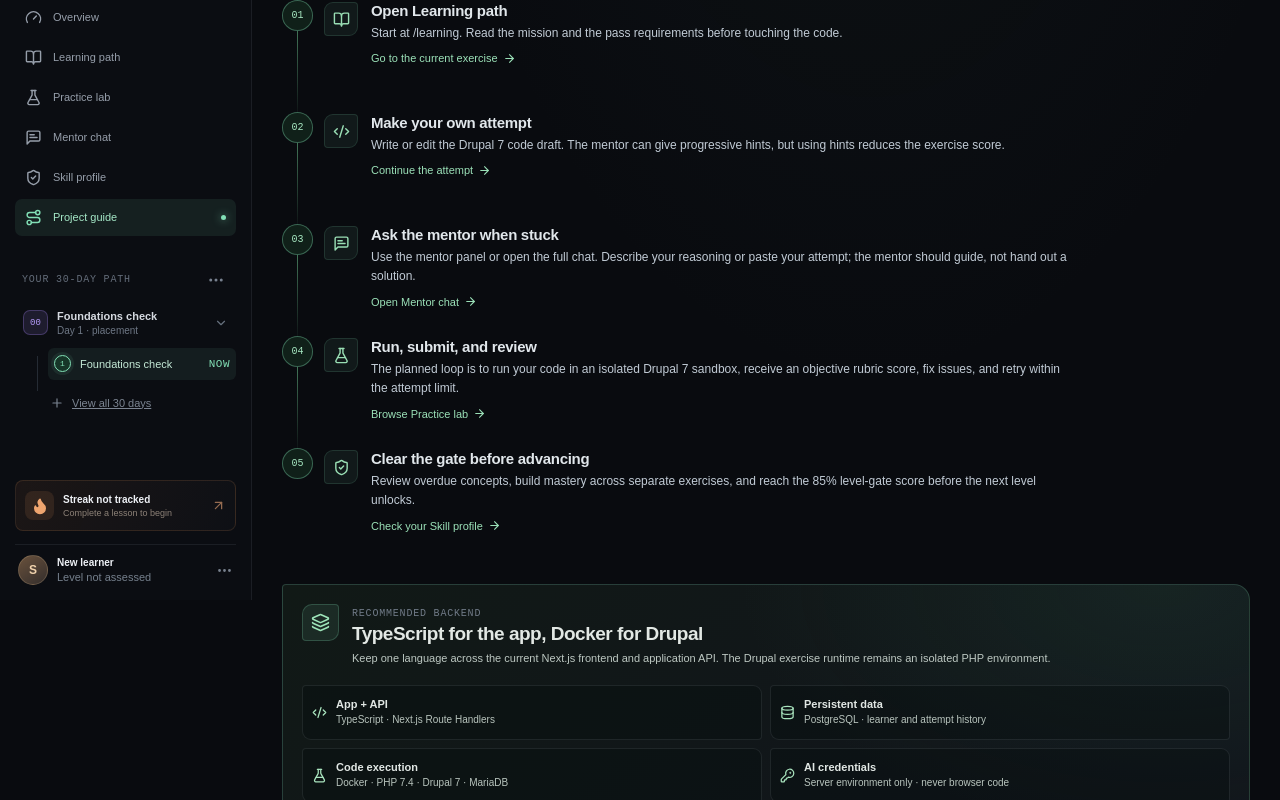
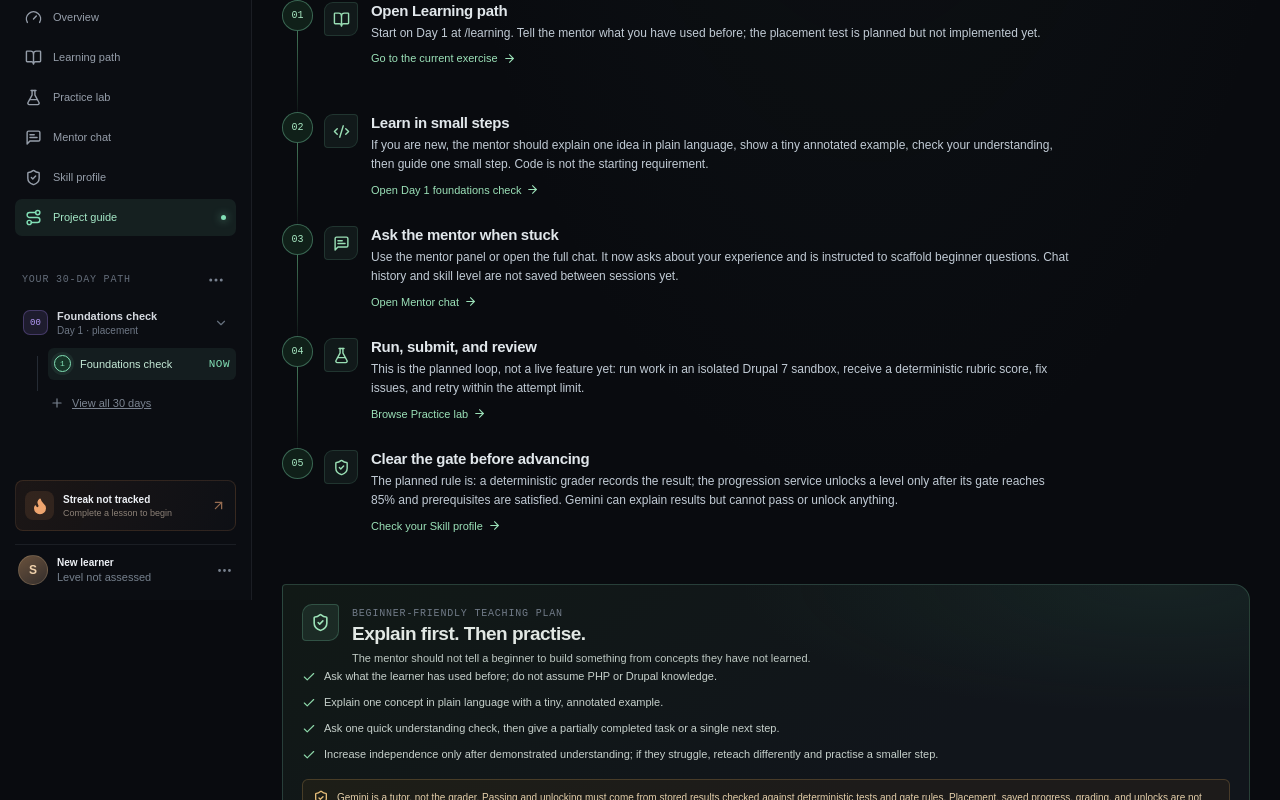
Before and after one commit to SoufianeOtmane/Drupal_learning_plateform, a Next.js app: page /guide in a window 1280 px wide. Shown: the part 200-1000 px from the top of the page. Built offline with nearby package versions, Linux system fonts and the light colour scheme.

Commit message:
feat: scaffold beginner mentor and explain progression

```diff
--- a/app/api/chat/route.ts
+++ b/app/api/chat/route.ts
@@ -8,10 +8,13 @@ const MAX_TOTAL_LENGTH = 30_000;
 
 const SYSTEM_INSTRUCTION = `You are Drupal Mentor, a strict and precise tutor for Drupal 7.
 Teach Drupal 7 only; never present Drupal 8+ APIs as Drupal 7 solutions.
-Coach the learner through short steps and ask them to attempt the work.
-Do not provide a complete exercise solution before an honest attempt. Refuse requests to skip required lessons or level gates.
+You do not know the learner's background or saved progress unless it is explicitly included in the conversation or exercise context. Ask about experience only when it is unknown; accept the learner's stated level and never repeat a placement question they have already answered.
+When a learner asks for an explanation, answer that request before asking them anything. For a beginner, do not demand code. Teach one small idea in plain language, use a familiar analogy if useful, give a tiny annotated example, then offer one optional check-for-understanding question. If they are confused, explain differently and reduce the step size.
+For a learner who has the prerequisite knowledge, move to a small independent attempt and give progressive hints. Do not provide a complete exercise solution before an honest attempt.
+Never claim an answer passed, a skill was mastered, or a level was unlocked; only the deterministic grader can establish those outcomes. The learner's progress is not saved by chat.
+Refuse requests to skip required lessons or level gates.
 Call out security flaws, especially XSS, SQL injection, and missing access checks. Give a concrete next step.
-Be direct and constructive, not flattering. For exercises, give hints progressively rather than revealing the full answer.`;
+Be direct and constructive, not flattering. Give one actionable step and one question at a time.`;
 
 type ChatMessage = {
   role: "user" | "assistant";
--- a/components/project-guide.tsx
+++ b/components/project-guide.tsx
@@ -22,23 +22,23 @@ const learningSteps = [
   {
     number: "01",
     title: "Open Learning path",
-    text: "Start at /learning. Read the mission and the pass requirements before touching the code.",
+    text: "Start on Day 1 at /learning. Tell the mentor what you have used before; the placement test is planned but not implemented yet.",
     href: "/learning",
     link: "Go to the current exercise",
     icon: BookOpen,
   },
   {
     number: "02",
-    title: "Make your own attempt",
-    text: "Write or edit the Drupal 7 code draft. The mentor can give progressive hints, but using hints reduces the exercise score.",
+    title: "Learn in small steps",
+    text: "If you are new, the mentor should explain one idea in plain language, show a tiny annotated example, check your understanding, then guide one small step. Code is not the starting requirement.",
     href: "/learning",
-    link: "Continue the attempt",
+    link: "Open Day 1 foundations check",
     icon: Code2,
   },
   {
     number: "03",
     title: "Ask the mentor when stuck",
-    text: "Use the mentor panel or open the full chat. Describe your reasoning or paste your attempt; the mentor should guide, not hand out a solution.",
+    text: "Use the mentor panel or open the full chat. It now asks about your experience and is instructed to scaffold beginner questions. Chat history and skill level are not saved between sessions yet.",
     href: "/mentor",
     link: "Open Mentor chat",
     icon: MessageSquareText,
@@ -46,7 +46,7 @@ const learningSteps = [
   {
     number: "04",
     title: "Run, submit, and review",
-    text: "The planned loop is to run your code in an isolated Drupal 7 sandbox, receive an objective rubric score, fix issues, and retry within the attempt limit.",
+    text: "This is the planned loop, not a live feature yet: run work in an isolated Drupal 7 sandbox, receive a deterministic rubric score, fix issues, and retry within the attempt limit.",
     href: "/practice",
     link: "Browse Practice lab",
     icon: FlaskConical,
@@ -54,7 +54,7 @@ const learningSteps = [
   {
     number: "05",
     title: "Clear the gate before advancing",
-    text: "Review overdue concepts, build mastery across separate exercises, and reach the 85% level-gate score before the next level unlocks.",
+    text: "The planned rule is: a deterministic grader records the result; the progression service unlocks a level only after its gate reaches 85% and prerequisites are satisfied. Gemini can explain results but cannot pass or unlock anything.",
     href: "/skills",
     link: "Check your Skill profile",
     icon: ShieldCheck,
@@ -66,6 +66,7 @@ const backendTasks = [
   "Learner data: PostgreSQL tables for profile, skills, lessons, progress, attempts, chat history, and review cards.",
   "Curriculum: versioned lesson and exercise definitions, prerequisites, strict rubrics, and level-gate rules.",
   "Grader: run functional checks, coding standards, and security checks; calculate scores deterministically.",
+  "Progression service: persist grader results, enforce prerequisites and level gates, and never accept an AI chat claim as a pass.",
   "Sandbox worker: isolated Docker images for Drupal 7, PHP, and MariaDB; no network, strict resource limits, timed runs.",
   "Planner and reviews: daily plan, mastery updates, spaced repetition, attempt caps, and recovery scheduling.",
   "Security and operations: secret management, rate limits, backups, structured logs, and sandbox audit trails.",
@@ -113,6 +114,24 @@ export default function ProjectGuide() {
 
           <section className="guide-backend">
             <div className="guide-backend-heading">
+              <div className="guide-backend-icon"><ShieldCheck size={19} /></div>
+              <div>
+                <span className="section-kicker">BEGINNER-FRIENDLY TEACHING PLAN</span>
+                <h2>Explain first. Then practise.</h2>
+                <p>The mentor should not tell a beginner to build something from concepts they have not learned.</p>
+              </div>
+            </div>
+            <ol className="backend-task-list">
+              <li><Check size={14} /><span>Ask what the learner has used before; do not assume PHP or Drupal knowledge.</span></li>
+              <li><Check size={14} /><span>Explain one concept in plain language with a tiny, annotated example.</span></li>
+              <li><Check size={14} /><span>Ask one quick understanding check, then give a partially completed task or a single next step.</span></li>
+              <li><Check size={14} /><span>Increase independence only after demonstrated understanding; if they struggle, reteach differently and practise a smaller step.</span></li>
+            </ol>
+            <div className="guide-security-note"><ShieldCheck size={16} /><span>Gemini is a tutor, not the grader. Passing and unlocking must come from stored results checked against deterministic tests and gate rules. Placement, saved progress, grading, and unlocks are not implemented yet.</span></div>
+          </section>
+
+          <section className="guide-backend">
+            <div className="guide-backend-heading">
               <div className="guide-backend-icon"><Layers3 size={19} /></div>
               <div>
                 <span className="section-kicker">RECOMMENDED BACKEND</span>
```
Also changed, not shown: 1 other file (tests, documents, lock files or other folders).
